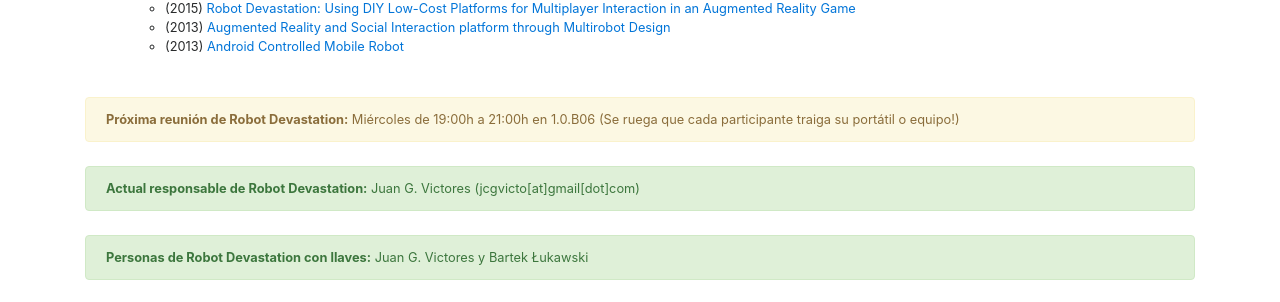
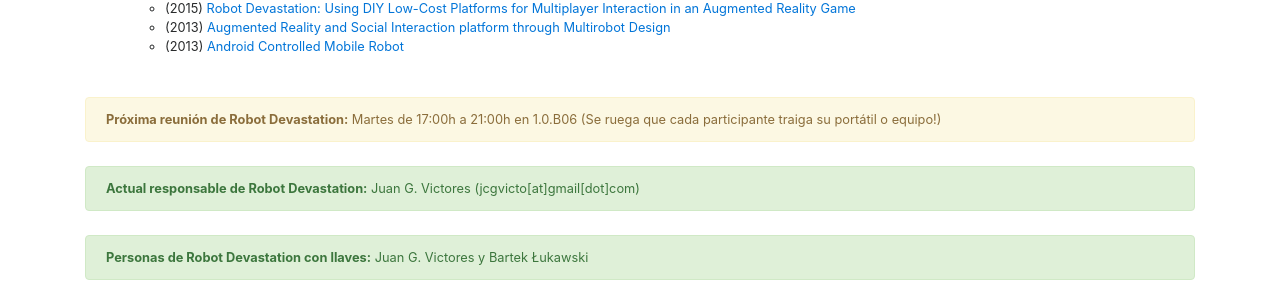
Before and after one commit to asrob-uc3m/asrob-uc3m.github.io, a Jekyll site: the page built from _workgroups/2017-05-28-robot-devastation.markdown, in a window 1280 px wide and 900 px high, scrolled down 998 px. Shown: the part 242-544 px from the top of the window. Built offline with Jekyll 4.4.1, drawn with Linux system fonts in a browser that asks for light colours.

Commit message:
update RD meetings

```diff
--- a/_workgroups/2017-05-28-robot-devastation.markdown
+++ b/_workgroups/2017-05-28-robot-devastation.markdown
@@ -11,7 +11,7 @@
 manager: Juan G. Victores
 manager_email: jcgvicto[at]gmail[dot]com
 keys_info: Juan G. Victores y Bartek Łukawski
-next_meeting: Miércoles de 19:00h a 21:00h en 1.0.B06 (Se ruega que cada participante traiga su portátil o equipo!)
+next_meeting: Martes de 17:00h a 21:00h en 1.0.B06 (Se ruega que cada participante traiga su portátil o equipo!)
 layout: workgroup
 active: true
 ---
```
